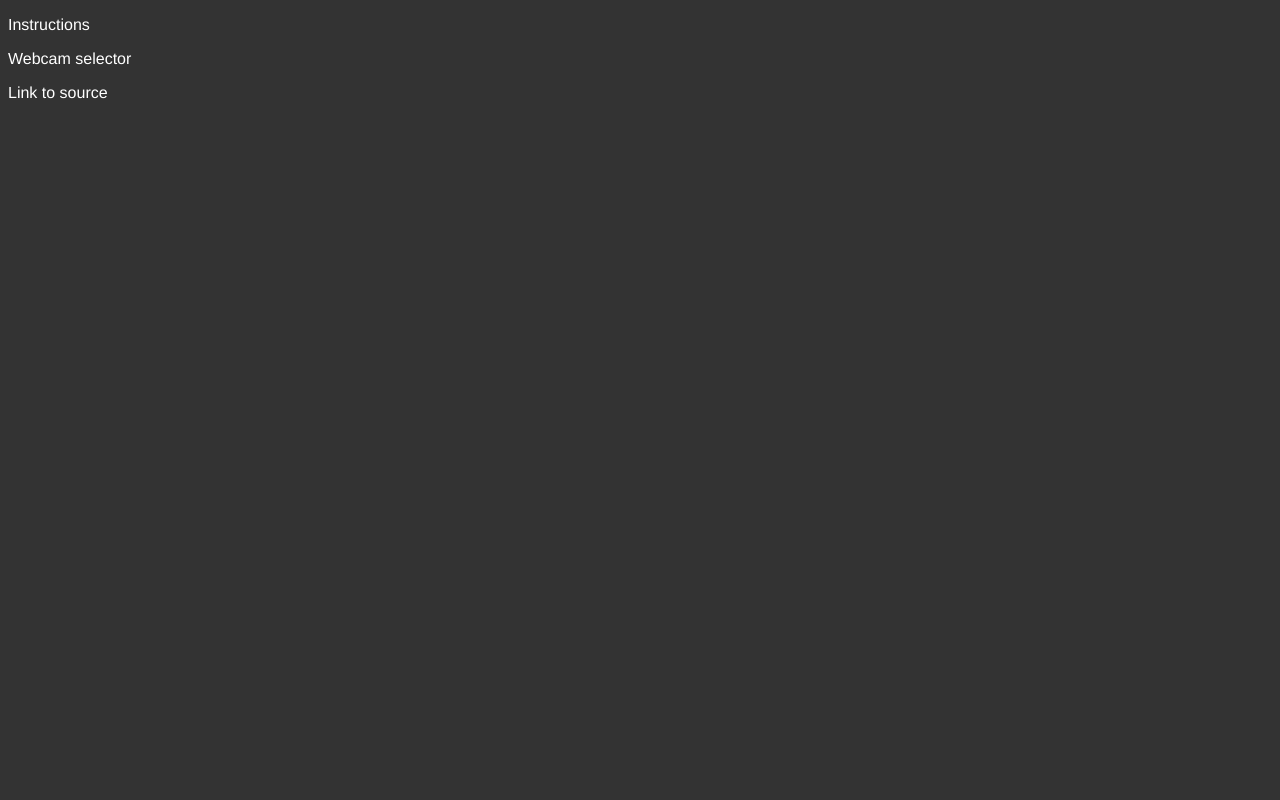
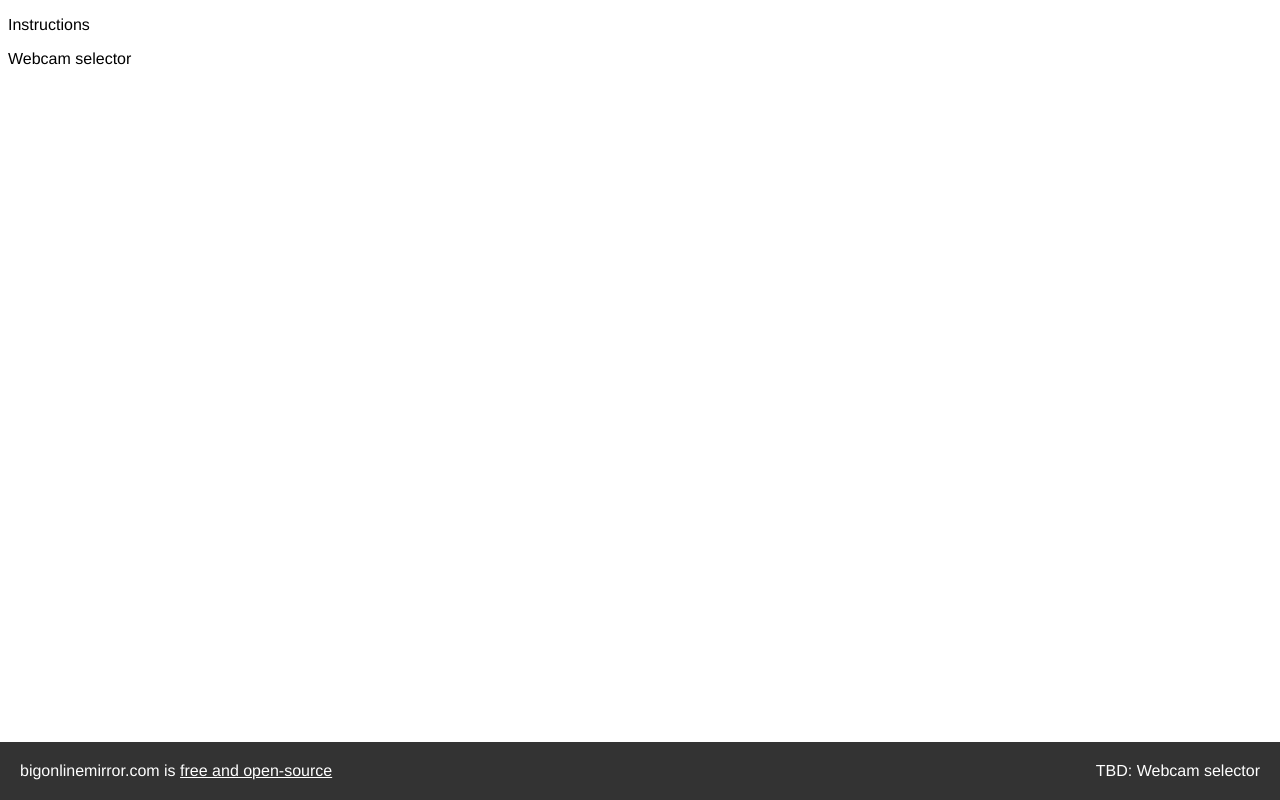
Before and after one commit to openjck/bigonlinemirror.com, a React (Vite) app: page / in a window 1280 px wide. Built offline with nearby package versions, Linux system fonts and the light colour scheme.

Commit message:
Always show footer

```diff
--- a/src/App.jsx
+++ b/src/App.jsx
@@ -12,23 +12,18 @@ function App() {
   const error = useSelector(selectError);
   const webcam = useSelector(selectWebcam);
 
+  let body;
   if (error) {
-    return <Error />;
-  }
-
-  if (webcam === null) {
-    return (
-      <main>
-        <Splash />
-      </main>
-    );
+    body = <Error />;
+  } else if (webcam === null) {
+    body = <Splash />;
+  } else {
+    body = <Mirror />;
   }
 
   return (
     <>
-      <main>
-        <Mirror />
-      </main>
+      <main>{body}</main>
       <Footer />
     </>
   );
--- a/src/Footer.css
+++ b/src/Footer.css
@@ -1,4 +1,5 @@
 footer {
+  background: #333;
   bottom: 0;
   box-sizing: border-box;
   color: #fff;
--- a/src/Splash.jsx
+++ b/src/Splash.jsx
@@ -17,7 +17,6 @@ function Splash() {
     <>
       <p>Instructions</p>
       <p>Webcam selector</p>
-      <p>Link to source</p>
     </>
   );
 }
--- a/src/main.css
+++ b/src/main.css
@@ -1,5 +1,3 @@
 body {
-  background: #333;
-  color: #fff;
   font-family: Helvetica, Arial, sans-serif;
 }
```
